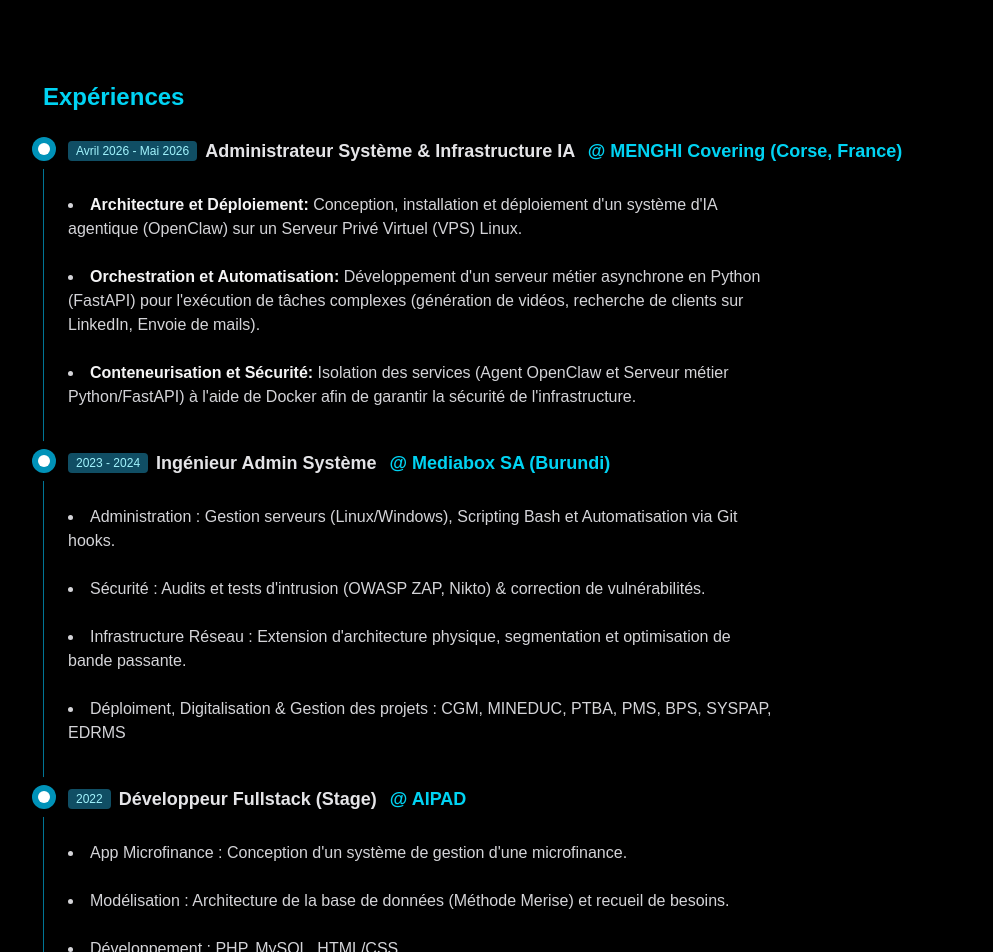
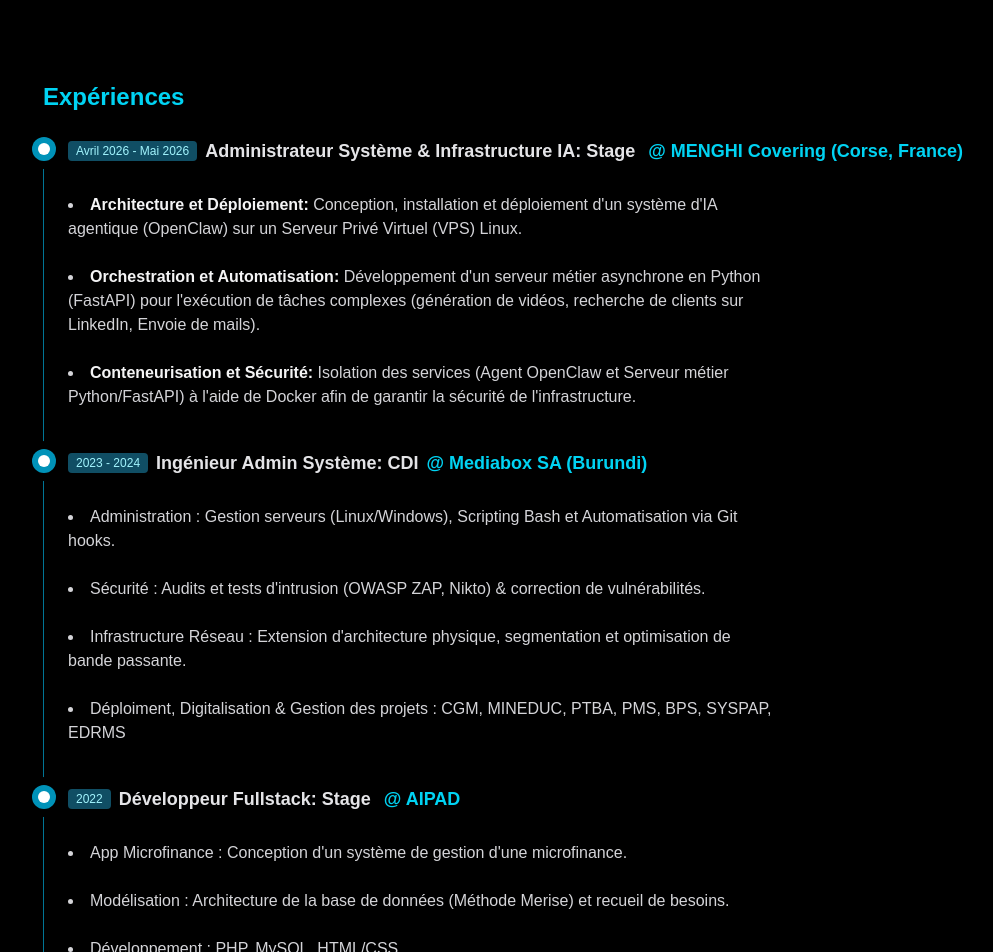
Before and after one commit to elvisnduwimana28-hash/mon_portofolio, a Next.js app: page / in a window 1280 px wide. Shown: the part 1220-2172 px from the top of the page, without its empty margins (229-1222 px from the left). Built offline with nearby package versions, Linux system fonts and the light colour scheme.

Commit message:
Modif Experience

```diff
--- a/app/page.tsx
+++ b/app/page.tsx
@@ -107,7 +107,7 @@ export default function Home() {
               </span>
               <div className="flex items-center gap-2 mb-1">
                 <span className="text-xs bg-cyan-900 text-cyan-200 px-2 py-0.5 rounded whitespace-nowrap">Avril 2026 - Mai 2026</span>
-                <h3 className="text-lg font-semibold text-zinc-200 whitespace-nowrap">Administrateur Système & Infrastructure IA <span className="ml-2 text-cyan-400">@ MENGHI Covering (Corse, France)</span></h3>
+                <h3 className="text-lg font-semibold text-zinc-200 whitespace-nowrap">Administrateur Système & Infrastructure IA: Stage <span className="ml-2 text-cyan-400">@ MENGHI Covering (Corse, France)</span></h3>
               </div><br/>
               <ul className="mb-2 text-zinc-300 list-disc list-inside">
                 <li><strong className="text-zinc-100">Architecture et Déploiement:</strong> Conception, installation et déploiement d'un système d'IA agentique (OpenClaw) sur un Serveur Privé Virtuel (VPS) Linux.</li><br/>
@@ -122,7 +122,7 @@ export default function Home() {
               </span>
               <div className="flex items-center gap-2 mb-1">
                 <span className="text-xs bg-cyan-900 text-cyan-200 px-2 py-0.5 rounded">2023 - 2024</span>
-                <h3 className="text-lg font-semibold text-zinc-200">Ingénieur Admin Système <span className="ml-2 text-cyan-400">@ Mediabox SA (Burundi)</span></h3>
+                <h3 className="text-lg font-semibold text-zinc-200">Ingénieur Admin Système: CDI<span className="ml-2 text-cyan-400">@ Mediabox SA (Burundi)</span></h3>
               </div><br/>
               <ul className="mb-2 text-zinc-300 list-disc list-inside">
                 <li>Administration : Gestion serveurs (Linux/Windows), Scripting Bash et Automatisation via Git hooks.</li><br/>
@@ -138,7 +138,7 @@ export default function Home() {
               </span>
               <div className="flex items-center gap-2 mb-1">
                 <span className="text-xs bg-cyan-900 text-cyan-200 px-2 py-0.5 rounded">2022</span>
-                <h3 className="text-lg font-semibold text-zinc-200">Développeur Fullstack (Stage) <span className="ml-2 text-cyan-400">@ AIPAD</span></h3>
+                <h3 className="text-lg font-semibold text-zinc-200">Développeur Fullstack: Stage <span className="ml-2 text-cyan-400">@ AIPAD</span></h3>
               </div><br/>
               <ul className="mb-2 text-zinc-300 list-disc list-inside">
                 <li>App Microfinance : Conception d'un système de gestion d'une microfinance.</li><br/>
```
